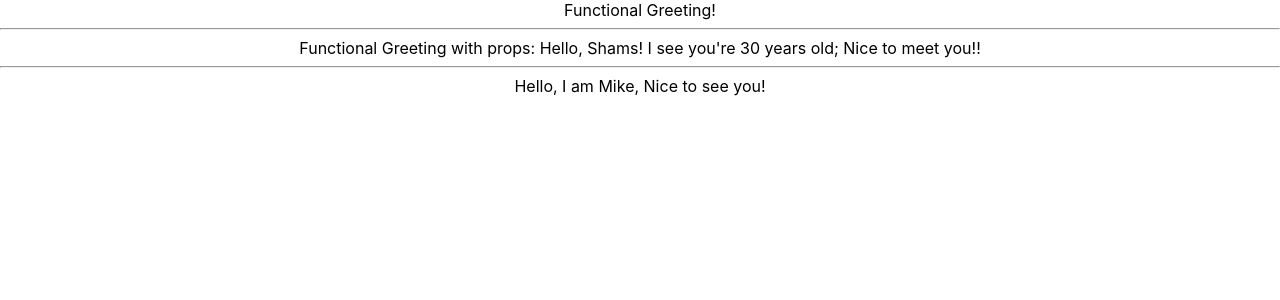
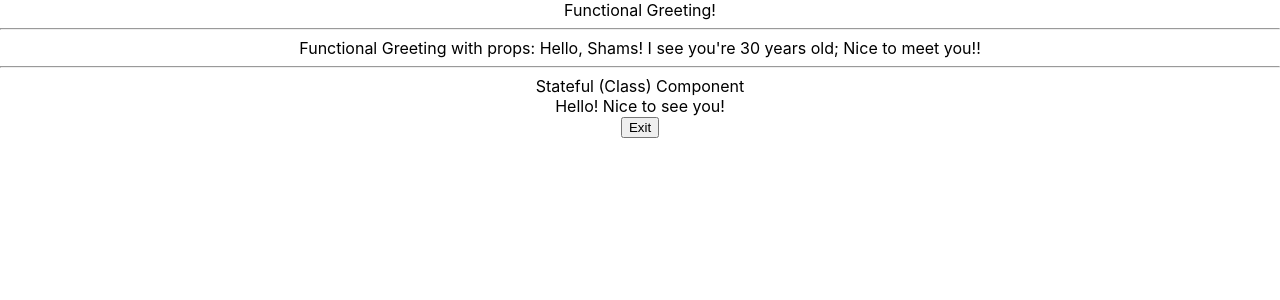
Before and after one commit to khubabshams/gitpod-react, a React (Create React App) app in the folder react-app/: page / in a window 1280 px wide. Shown: the top 300 px of the page. Built offline with nearby package versions, Linux system fonts and the light colour scheme.

Commit message:
Add stateful component and fix async state value issue

```diff
--- a/react-app/src/components/StatefulGreeting.js
+++ b/react-app/src/components/StatefulGreeting.js
@@ -3,8 +3,33 @@ import React from "react";
 
 
 class StatefulGreeting extends React.Component {
+
+    constructor(props) {
+        super(props);
+        this.state = {
+            intro: "Hello!",
+            btnText: "Exit"
+        }
+    }
+
+    handleClick() {
+        this.setState({
+            intro: "Goodbye!",
+            btnText: "Enter"
+        }, () => {
+            console.log("new state: ",this.state)
+        });
+        console.log("old state: ",this.state)
+    }
+
     render() {
-        return <div>Hello, I am {this.props.name}, {this.props.greeting}</div>
+        return (
+            <div>
+                <div>Stateful (Class) Component</div>
+                <div>{this.state.intro} {this.props.greeting}</div>
+                <button onClick={() => this.handleClick()}>{this.state.btnText}</button>
+            </div>
+        )
     }
 }
 
```
